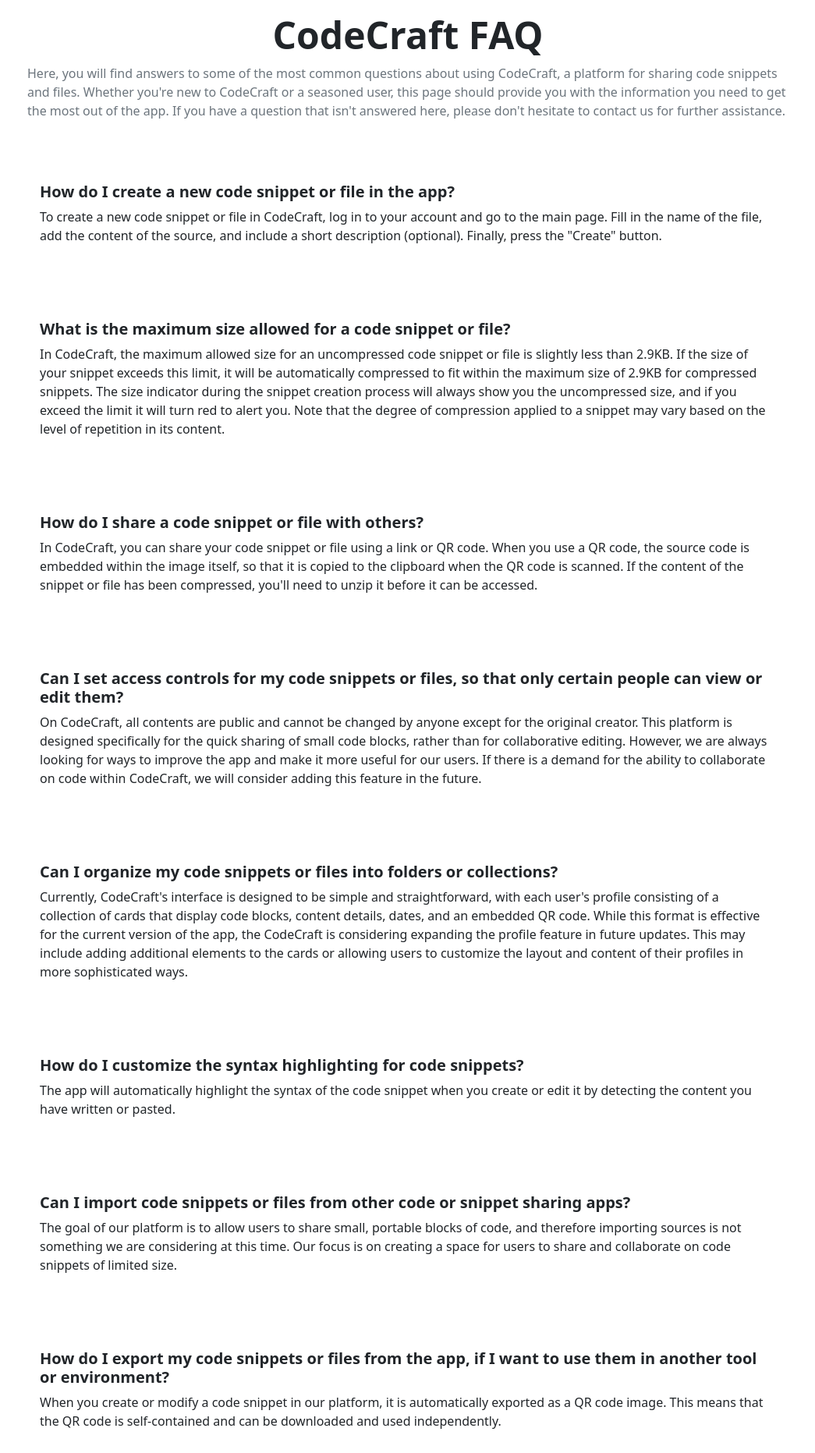
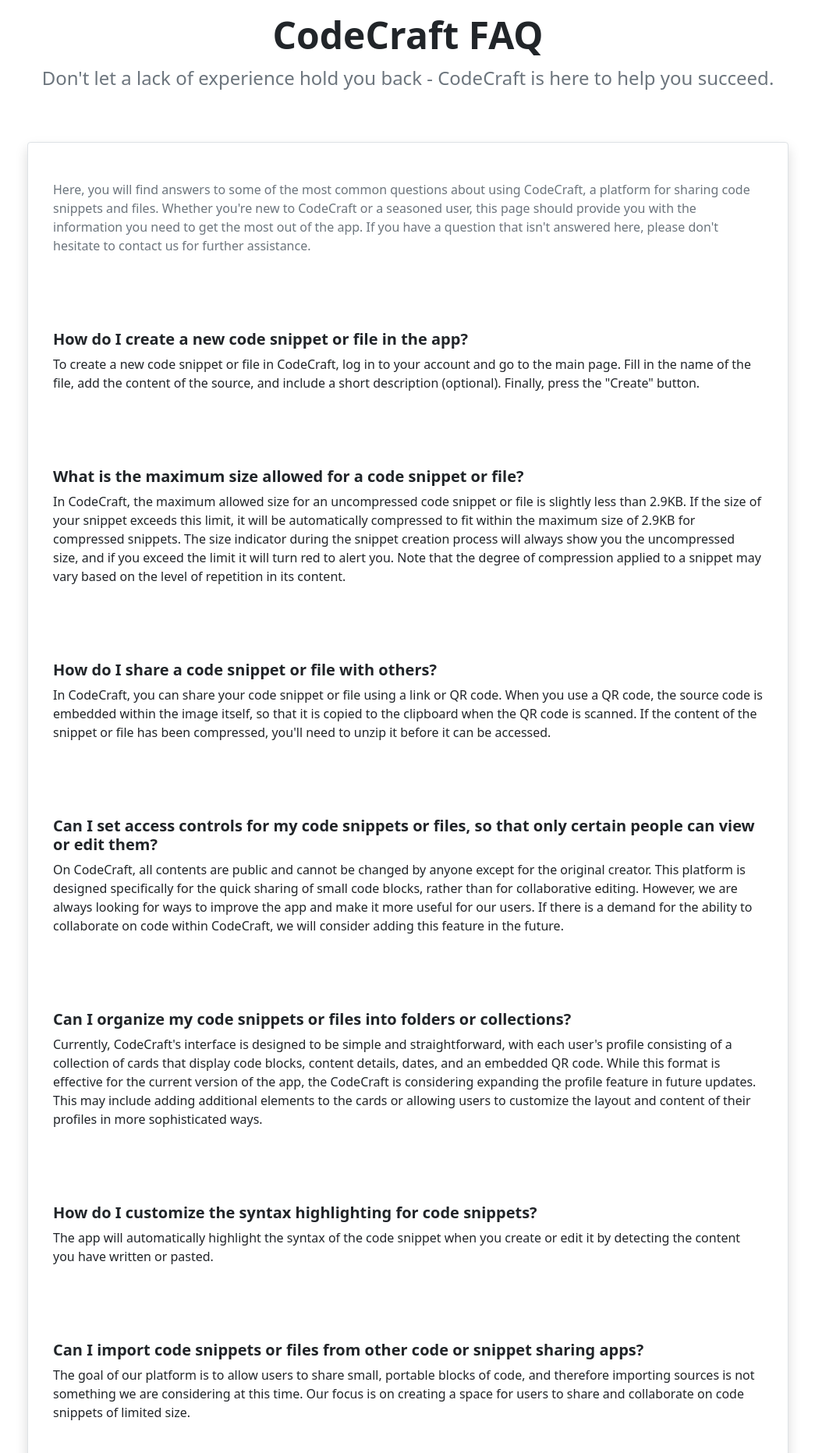
Before and after one commit to voizlav/codecraft, a Flask app: page /faq in a window 1280 px wide. Shown: the part 57-1920 px from the top of the page at 78% size, without its empty margins (117-1162 px from the left). Run offline with Flask 2, Linux system fonts and the light colour scheme; parts of the project's set-up code (start-up, migrations or seed data) failed here and were passed over.

Commit message:
Update FAQ page

```diff
--- a/app/templates/faq.html
+++ b/app/templates/faq.html
@@ -3,12 +3,19 @@
 {% block title %}FAQ{% endblock %}
 {% block main %}
 <div class="container mt-3 mb-5" style="max-width: 1000px;">
+    <div class="d-flex justify-content-center mb-3">
+      <div>
+      <h1 class="display-5 fw-bold text-center">CodeCraft FAQ</h1>
+      <p class="fs-4 text-muted">Don't let a lack of experience hold you back - CodeCraft is here to help you succeed.</p>
+      </div>
+    </div>
+  <div class="p-3 mt-5 bg-white border rounded shadow">
     <div class="d-flex justify-content-center">
-    <div class="">
-    <h1 class="display-5 fw-bold text-center">CodeCraft FAQ</h1>
+      <div class=" rounded mt-3 p-3">
         <p class="text-muted">Here, you will find answers to some of the most common questions about using CodeCraft, a platform for sharing code snippets and files.
           Whether you're new to CodeCraft or a seasoned user, this page should provide you with the information you need to get the most out of the app.
-      If you have a question that isn't answered here, please don't hesitate to contact us for further assistance.</p>
+          If you have a question that isn't answered here, please don't hesitate to contact us for further assistance.
+        </p>
       </div>
     </div>
     <div class="d-flex justify-content-center">
@@ -78,4 +85,5 @@
       </div>
     </div>
   </div>
+</div>
 {% endblock %}
```
Lines whose indentation alone changed are shown as unchanged.
